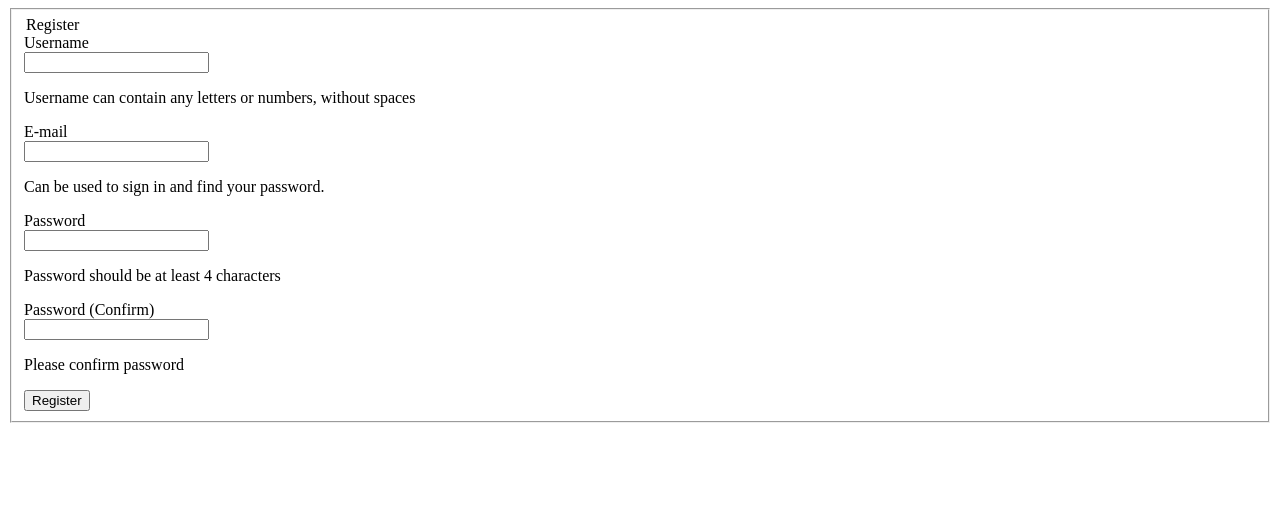
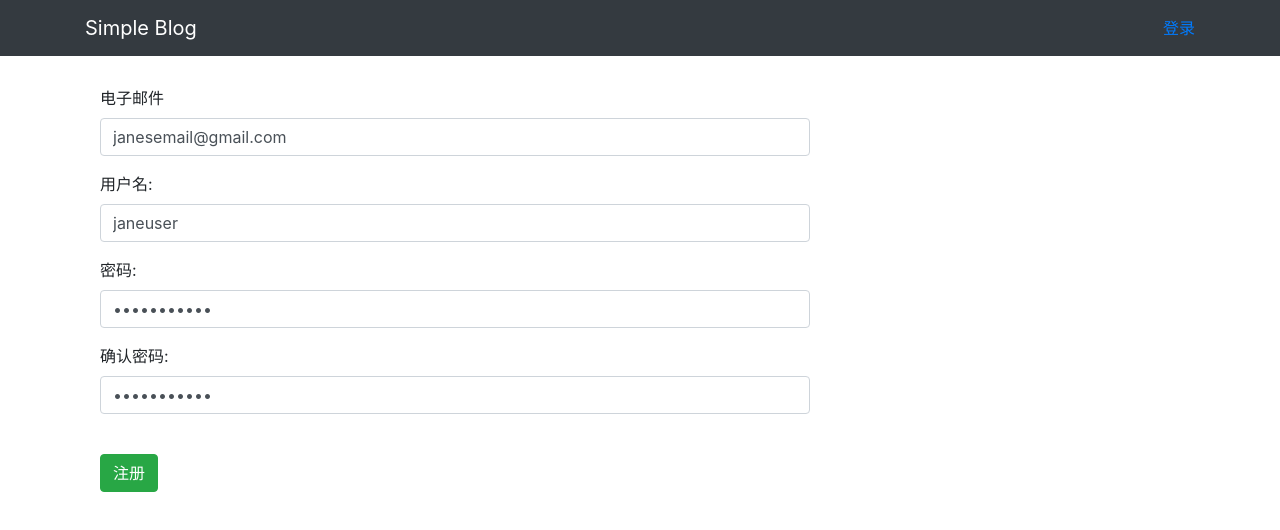
Before and after one commit to happen2me/simple-blog, a plain HTML site: page register.html in a window 1280 px wide. Drawn offline with nearby package versions, Linux system fonts and the light colour scheme.

Commit message:
Updates register

```diff
--- a/register.html
+++ b/register.html
@@ -3,59 +3,60 @@
 <head>
     <meta charset="UTF-8">
     <title>注册</title>
-    <link rel="stylesheet" href="node_modules/bootstrap/dist/css/bootstrap-combined.min.css">
-    <script src="node_modules/bootstrap/dist/js/bootstrap.js"></script>
-    <script src="node_modules/jquery/dist/jquery.js"></script>
+    <link rel="stylesheet" href="node_modules/bootstrap/dist/css/bootstrap.css">
 </head>
 <body>
-    <form class="form-horizontal" action='' method="POST">
-        <fieldset>
-            <div id="legend">
-                <legend class="">Register</legend>
+<nav class="navbar navbar-expand-sm bg-dark navbar-dark">
+    <div class="container">
+        <a class="navbar-brand" href="#">Simple Blog</a>
+
+        <ul class="navbar-nav ml-auto">
+            <li class="nav-item" style="margin-left: 10px">
+                <a href="sign-in.html">
+                    登录
+                </a>
+            </li>
+        </ul>
     </div>
-            <div class="control-group">
-                <!-- Username -->
-                <label class="control-label"  for="username">Username</label>
-                <div class="controls">
-                    <input type="text" id="username" name="username" placeholder="" class="input-xlarge">
-                    <p class="help-block">Username can contain any letters or numbers, without spaces</p>
+</nav>
+
+<div class="container" style="margin-top: 30px">
+    <div class="row">
+        <div class="col-md-12 personal-info">
+            <form class="form-horizontal" role="form">
+                <div class="form-group">
+                    <label class="col-lg-3 control-label">电子邮件</label>
+                    <div class="col-lg-8">
+                        <input class="form-control" type="text" value="janesemail@gmail.com">
                     </div>
                 </div>
-
-            <div class="control-group">
-                <!-- E-mail -->
-                <label class="control-label" for="email">E-mail</label>
-                <div class="controls">
-                    <input type="text" id="email" name="email" placeholder="" class="input-xlarge">
-                    <p class="help-block">Can be used to sign in and find your password.</p>
+                <div class="form-group">
+                    <label class="col-md-3 control-label">用户名:</label>
+                    <div class="col-md-8">
+                        <input class="form-control" type="text" value="janeuser">
                     </div>
                 </div>
-
-            <div class="control-group">
-                <!-- Password-->
-                <label class="control-label" for="password">Password</label>
-                <div class="controls">
-                    <input type="password" id="password" name="password" placeholder="" class="input-xlarge">
-                    <p class="help-block">Password should be at least 4 characters</p>
+                <div class="form-group">
+                    <label class="col-md-3 control-label">密码:</label>
+                    <div class="col-md-8">
+                        <input class="form-control" type="password" value="11111122333">
                     </div>
                 </div>
-
-            <div class="control-group">
-                <!-- Password -->
-                <label class="control-label"  for="password_confirm">Password (Confirm)</label>
-                <div class="controls">
-                    <input type="password" id="password_confirm" name="password_confirm" placeholder="" class="input-xlarge">
-                    <p class="help-block">Please confirm password</p>
+                <div class="form-group">
+                    <label class="col-md-3 control-label">确认密码:</label>
+                    <div class="col-md-8">
+                        <input class="form-control" type="password" value="11111122333">
                     </div>
                 </div>
-
-            <div class="control-group">
-                <!-- Button -->
-                <div class="controls">
-                    <button class="btn btn-success">Register</button>
+                <div class="form-group">
+                    <label class="col-md-3 control-label"></label>
+                    <div class="col-md-8">
+                        <input type="button" class="btn btn-success" value="注册">
                     </div>
                 </div>
-        </fieldset>
             </form>
+        </div>
+    </div>
+</div>
 </body>
 </html>
```
Also changed, not shown: overview.html (+2 -2 lines). Lines whose indentation alone changed are shown as unchanged.
